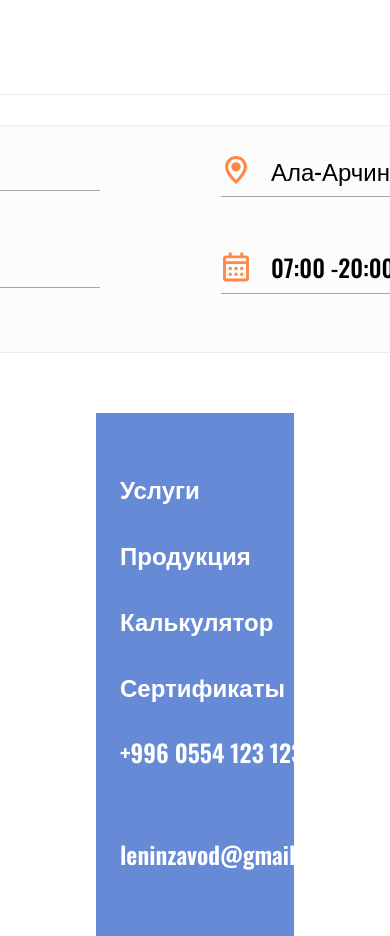
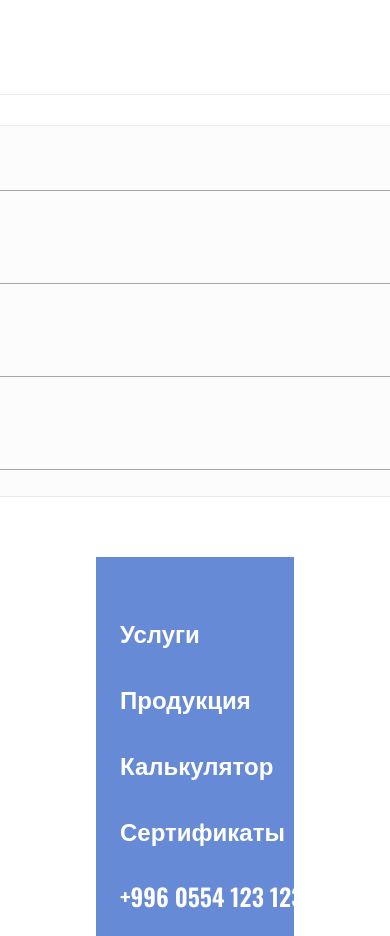
Before and after one commit to Hokage09das/dashan_brickworks, a Next.js app: page / in a window 390 px wide. Shown: the part 8780-9716 px from the top of the page. Built offline with nearby package versions, Linux system fonts and the light colour scheme.

Commit message:
some change

```diff
--- a/widgets/MapSection/ui/MapSection.module.scss
+++ b/widgets/MapSection/ui/MapSection.module.scss
@@ -132,10 +132,16 @@
 					display: none;
 				}
 				.list_container {
-					padding: 13px;
-					gap: 52px;
+					// padding: 13px;
+					// gap: 52px;
+					// display: flex;
+					// flex-direction: column;
+					flex-wrap: nowrap;
+					height: auto;
 
 					.list {
+						width: 100%;
+
 						img {
 							width: 30px;
 							height: 30px;
```
